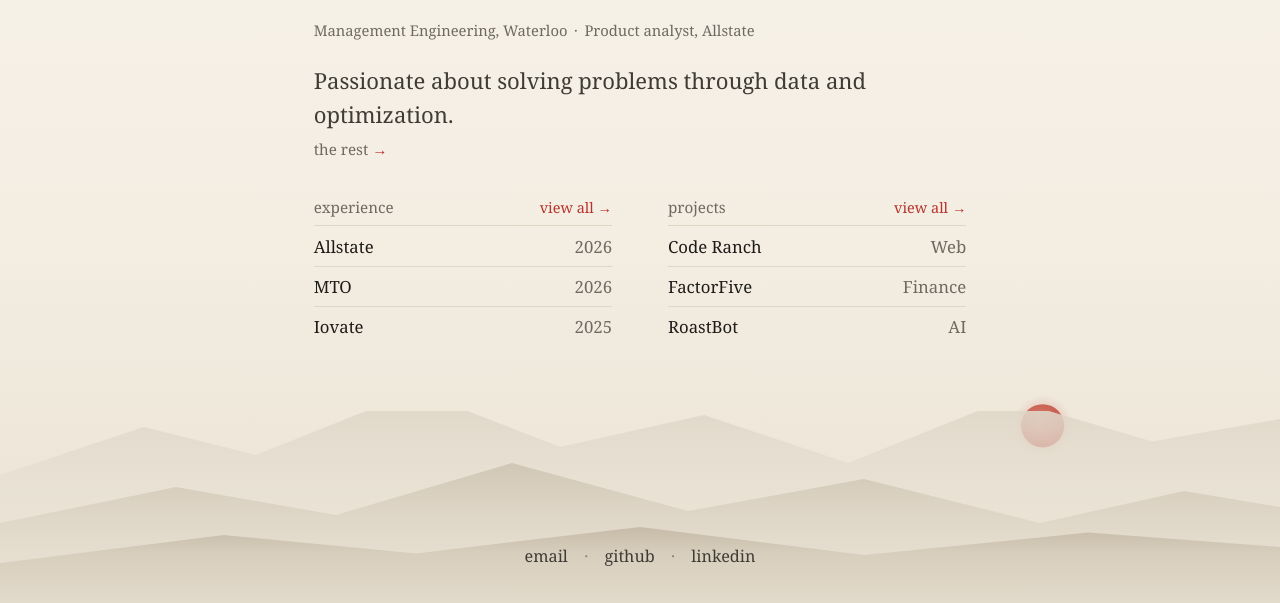
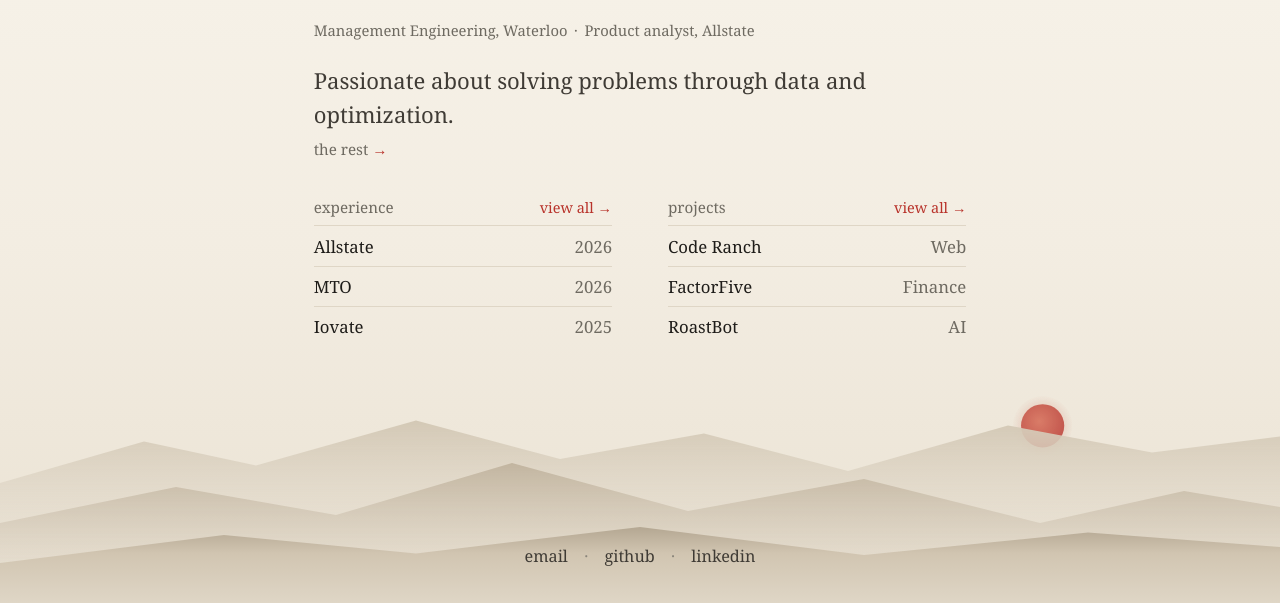
Before and after one commit to TristanYIKo/one-page-personal-website, a plain HTML site: page index.html in a window 1280 px wide. Shown: the part 197-800 px from the top of the page. Drawn offline with Linux system fonts and the light colour scheme; a web font is replaced by a local one.

Commit message:
Mountains: a step more colour, pointed far peaks
Deeper ink on all three ridges; far ridge peaks lowered slightly and the
drawing allowed to grow to 15vw on wide screens, so no peak is cropped
flat.

Co-Authored-By: Claude Opus 5.5 <noreply@anthropic.com>

```diff
--- a/index.html
+++ b/index.html
@@ -46,25 +46,24 @@
     <div class="mountains">
       <!-- sun by day, moon by night; placed by sky.js, sits behind both ranges -->
       <div class="sky"></div>
-      <!-- three ink-wash ridges, far to near: a touch darker at the peaks, fading into
-           mist. Kept close to the paper tones so they stay quiet. -->
+      <!-- three ink-wash ridges, far to near: darker at the peaks, fading into mist. -->
       <svg class="mtn" viewBox="0 0 1600 300" preserveAspectRatio="xMidYMax slice" focusable="false">
         <defs>
           <linearGradient id="inkFar" x1="0" y1="0" x2="0" y2="1">
-            <stop offset="0" stop-color="#DDD5C6"/>
+            <stop offset="0" stop-color="#D3C8B5"/>
             <stop offset="1" stop-color="#EDE7DC" stop-opacity="0"/>
           </linearGradient>
           <linearGradient id="inkMid" x1="0" y1="0" x2="0" y2="1">
-            <stop offset="0" stop-color="#D0C6B5"/>
-            <stop offset="0.85" stop-color="#E6DED0" stop-opacity="0.4"/>
+            <stop offset="0" stop-color="#C2B5A0"/>
+            <stop offset="0.85" stop-color="#E6DED0" stop-opacity="0.45"/>
           </linearGradient>
           <linearGradient id="inkNear" x1="0" y1="0" x2="0" y2="1">
-            <stop offset="0" stop-color="#C6BBA8"/>
-            <stop offset="0.35" stop-color="#D8CEBD"/>
-            <stop offset="1" stop-color="#E2DACB"/>
+            <stop offset="0" stop-color="#B4A792"/>
+            <stop offset="0.35" stop-color="#D1C5B1"/>
+            <stop offset="1" stop-color="#DFD6C6"/>
           </linearGradient>
         </defs>
-        <path class="ridge ridge-far" fill="url(#inkFar)" d="M0 140 L180 80 L320 115 L520 35 L700 105 L880 65 L1060 125 L1260 45 L1440 98 L1600 70 L1600 300 L0 300 Z"/>
+        <path class="ridge ridge-far" fill="url(#inkFar)" d="M0 150 L180 98 L320 128 L520 72 L700 120 L880 88 L1060 135 L1260 78 L1440 112 L1600 92 L1600 300 L0 300 Z"/>
         <path class="ridge ridge-mid" fill="url(#inkMid)" d="M0 200 L220 155 L420 190 L640 125 L860 185 L1080 145 L1300 200 L1480 160 L1600 180 L1600 300 L0 300 Z"/>
         <path class="ridge ridge-near" fill="url(#inkNear)" d="M0 250 L280 215 L520 238 L800 205 L1080 240 L1360 212 L1600 230 L1600 300 L0 300 Z"/>
       </svg>
--- a/styles.css
+++ b/styles.css
@@ -119,10 +119,13 @@ body.is-detail .mountains { transform: translateY(50%); }
 
 .mtn {
   position: absolute;
-  inset: 0;
+  left: 0;
+  bottom: 0;
   display: block;
   width: 100%;
-  height: 100%;
+  /* Wide screens would crop the top of the drawing and flatten the far
+     peaks; growing just enough (15vw) keeps every peak pointed. */
+  height: max(100%, 15vw);
 }
 .ridge {
   transform-box: fill-box;
```
